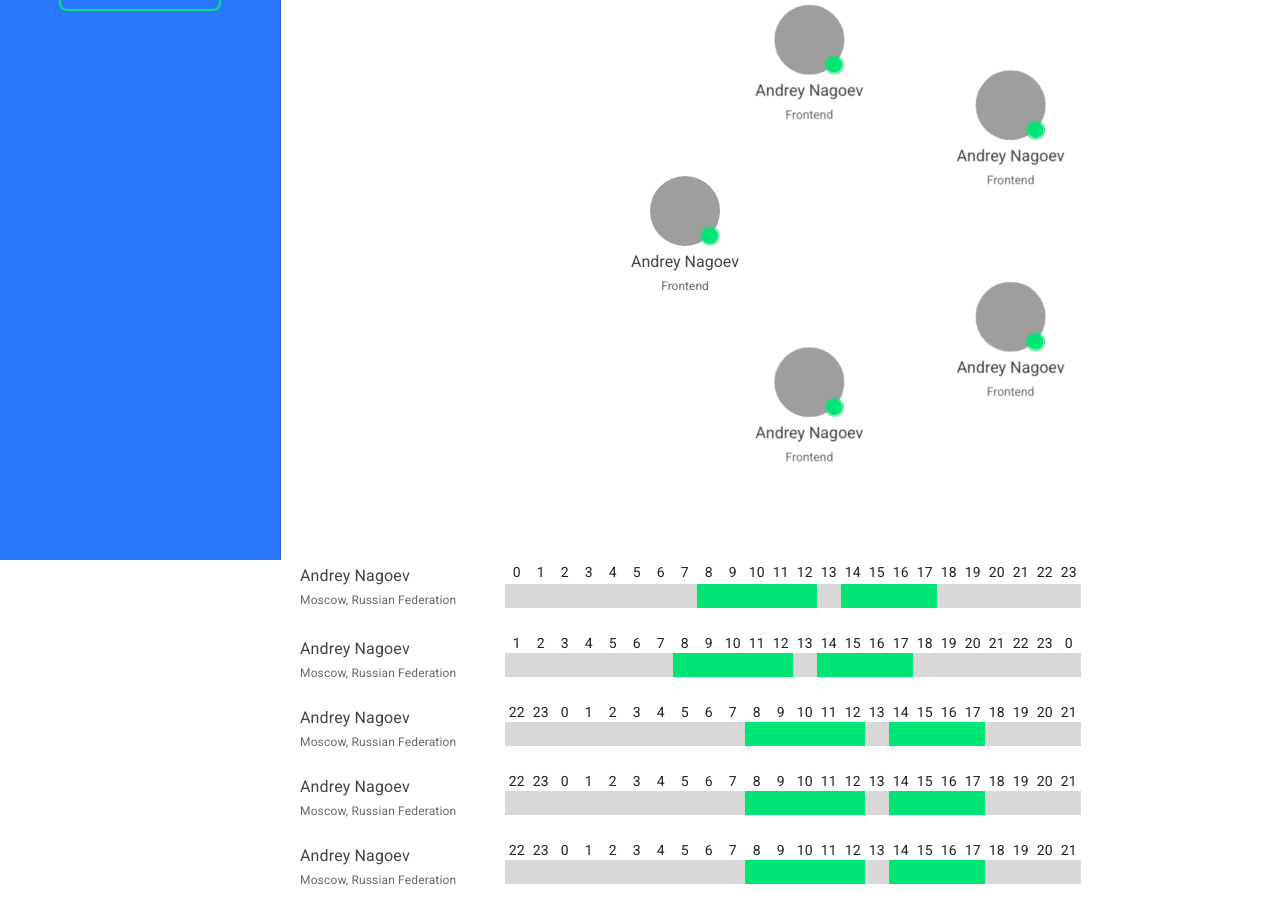
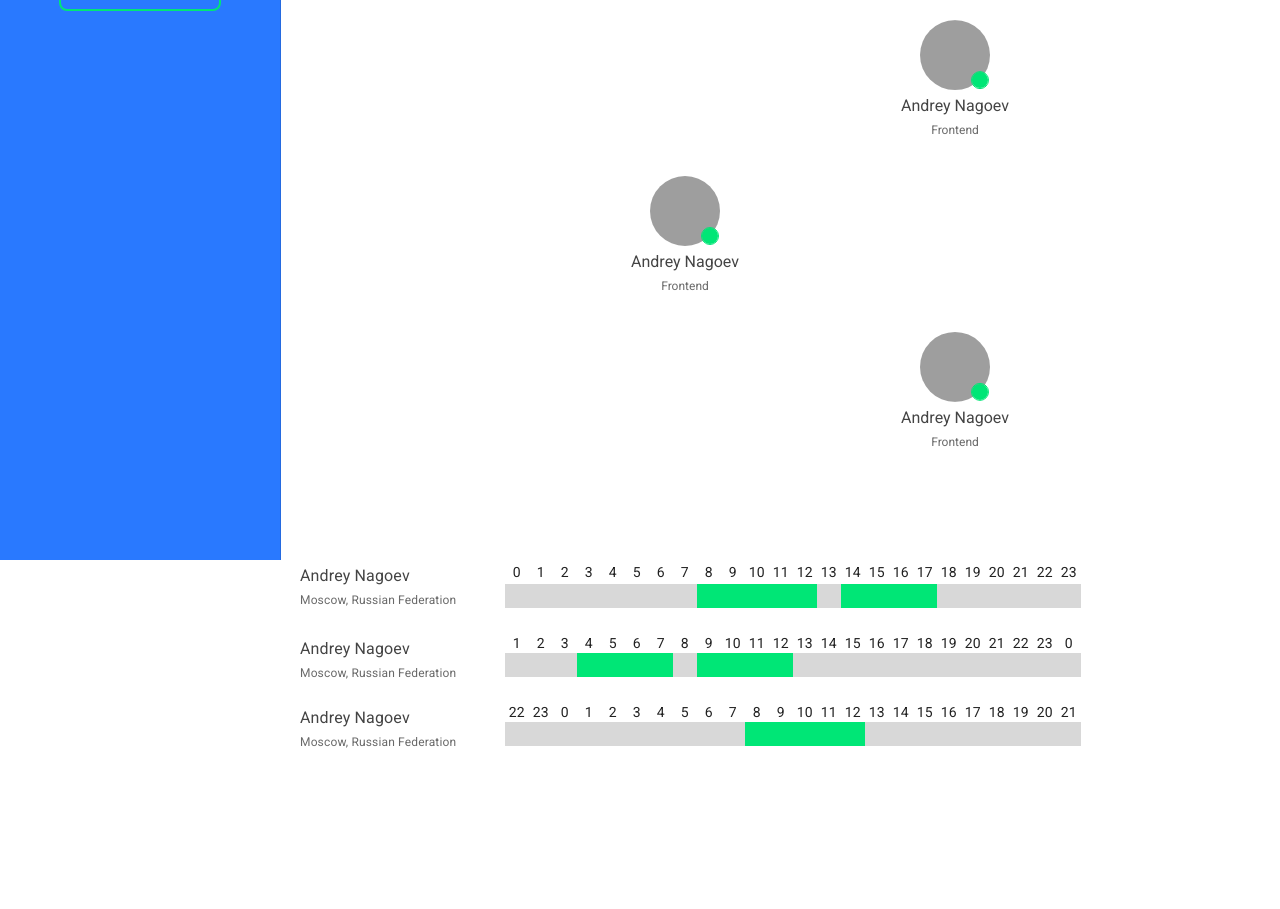
Before and after one commit to Back-To-The-Office/btto-front, a React (Create React App) app: page / in a window 1280 px wide. Shown: the part 240-1149 px from the top of the page. After the commit the page ends 1011 px from the top, so only its background shows below. Built offline with nearby package versions, Linux system fonts and the light colour scheme; grey boxes are pictures that could not be loaded.

Commit message:
Added worktime-display, fixed blur bug

```diff
--- a/src/components/UI/styled-badge/styled-badge.component.js
+++ b/src/components/UI/styled-badge/styled-badge.component.js
@@ -14,19 +14,8 @@ const StyledBadge = withStyles(theme => ({
             width: '100%',
             height: '100%',
             borderRadius: '50%',
-            animation: '$ripple 1.2s infinite ease-in-out',
             border: '1px solid currentColor',
             content: '""'
-        }
-    },
-    '@keyframes ripple': {
-        '0%': {
-            transform: 'scale(1)',
-            opacity: 1
-        },
-        '100%': {
-            transform: 'scale(2)',
-            opacity: 0
         }
     }
 }))(Badge)
--- a/src/components/team-circle/team-circle.component.js
+++ b/src/components/team-circle/team-circle.component.js
@@ -10,7 +10,7 @@ const TeamCircle = ( { users } ) => (
             {users.map((user, index) => {
                 const degree = getUserDegree(users.length, index);
                 return (
-                    <CircleItem degree={degree}>
+                    <CircleItem key={user.id} degree={degree}>
                         <CircleInner degree={degree}>
                             <UserAvatar user={user} />
                         </CircleInner>
--- a/src/components/team-table/row/row.component.js
+++ b/src/components/team-table/row/row.component.js
@@ -11,7 +11,7 @@ const TeamTableRow = ( { user, mainUserTimezone } ) => {
     return (
         <TableRow>
             <UserCell user={user} />
-            <TimeCell offsetTime={offsetTime} workTime={workTime} />
+            <TimeCell offsetTime={offsetTime} workTime={workTime} offset={timezone / 60} />
         </TableRow>
     )
 }
--- a/src/components/team-table/time-cell/time-cell.component.js
+++ b/src/components/team-table/time-cell/time-cell.component.js
@@ -1,6 +1,8 @@
 import React from 'react';
 import { TimeCellWrapper, TimeCellFragment, WorkTime } from './time-cell.styles';
 import TableCell from '../table-cell/table-cell.component';
+import { useDispatch, useSelector } from 'react-redux';
+import { pickUser } from '../../../redux/worktime-display/worktime-display.actions';
 
 const checkTimeIsWorkTime = (time, workTime) => {
     for (let workPeriod of workTime) {
@@ -11,16 +13,26 @@ const checkTimeIsWorkTime = (time, workTime) => {
     return false;
 }
 
-const TeamTableTimeCell = ( { offsetTime, workTime } ) => {
+const TeamTableTimeCell = ( { offsetTime, workTime, offset } ) => {
+    const pickedUser = useSelector(state => state.worktimeDisplay),
+          dispatch = useDispatch(),
+          normalTime = [...Array(24).keys()];
+    const { pickedWorkTime, pickedTimezone } = pickedUser;
     return (
-        <TableCell>
+        <TableCell onClick={() => dispatch(pickUser({
+            pickedWorkTime: workTime,
+            pickedTimezone: offset
+        }))}>
             <TimeCellWrapper>
-                {offsetTime.map(time => (
-                    <TimeCellFragment key={time}>
-                        <p>{time}</p>
-                        <WorkTime isWorkTime={checkTimeIsWorkTime(time, workTime)} />
-                    </TimeCellFragment>
-                ))}
+                {offsetTime.map(time => {
+                    const offsetIndex = -(pickedTimezone - offset);
+                    return (
+                        <TimeCellFragment isPickedTime={pickedWorkTime.length ? checkTimeIsWorkTime(normalTime[time] + offsetIndex, pickedWorkTime) : true} key={time}>
+                            <p>{time}</p>
+                            <WorkTime isWorkTime={checkTimeIsWorkTime(time, workTime)} />
+                        </TimeCellFragment>
+                    )
+                })}
             </TimeCellWrapper>
         </TableCell>
     )
--- a/src/components/team-table/time-cell/time-cell.styles.js
+++ b/src/components/team-table/time-cell/time-cell.styles.js
@@ -1,15 +1,28 @@
-import styled from 'styled-components';
+import styled, { css } from 'styled-components';
 import { BTTO_GREEN, BTTO_LIGHTER_GREY } from '../../../common-styles/vars';
 
 export const TimeCellWrapper = styled.div`
     display: flex;
+    cursor: pointer;
+`
+
+export const TimeCellAfterElement = css`
+    &::after {
+        content: '';
+        position: absolute;
+        background-color: rgba(55, 71, 79, 0.5);
+        width: 100%;
+        height: 100%;
+    }
 `
 
 export const TimeCellFragment = styled.div`
     display: flex;
     flex-direction: column;
+    position: relative;
     align-items: center;
-    margin-bottom: 25px;
+    padding-bottom: 25px;
+    ${props => !props.isPickedTime ? TimeCellAfterElement : ''}
 `
 
 export const WorkTime = styled.div`
--- a/src/pages/team/team.page.js
+++ b/src/pages/team/team.page.js
@@ -23,7 +23,7 @@ const users = [
         role: 'Frontend',
         img: 'https://img1.looper.com/img/gallery/audi-may-have-spoiled-who-saves-tony-stark-in-avengers-4/intro-1547480934.jpg',
         isOnline: true,
-        workTime: [[8, 12], [14, 17]]
+        workTime: [[4, 7], [9, 12]]
     },
     {
         id: 3,
@@ -33,27 +33,7 @@ const users = [
         role: 'Frontend',
         img: 'https://img1.looper.com/img/gallery/audi-may-have-spoiled-who-saves-tony-stark-in-avengers-4/intro-1547480934.jpg',
         isOnline: true,
-        workTime: [[8, 12], [14, 17]]
-    },
-    {
-        id: 4,
-        timezone: 0,
-        name: 'Andrey Nagoev',
-        geo: 'Moscow, Russian Federation',
-        role: 'Frontend',
-        img: 'https://img1.looper.com/img/gallery/audi-may-have-spoiled-who-saves-tony-stark-in-avengers-4/intro-1547480934.jpg',
-        isOnline: true,
-        workTime: [[8, 12], [14, 17]]
-    },
-    {
-        id: 5,
-        timezone: 0,
-        name: 'Andrey Nagoev',
-        geo: 'Moscow, Russian Federation',
-        role: 'Frontend',
-        img: 'https://img1.looper.com/img/gallery/audi-may-have-spoiled-who-saves-tony-stark-in-avengers-4/intro-1547480934.jpg',
-        isOnline: true,
-        workTime: [[8, 12], [14, 17]]
+        workTime: [[8, 12]]
     }
 ]
 
--- a/src/redux/root-reducer/rootReducer.js
+++ b/src/redux/root-reducer/rootReducer.js
@@ -1,8 +1,10 @@
 import { combineReducers } from 'redux';
 import registrationReducer from '../registration/registration.reducer';
 import authReducer from '../auth/auth.reducer';
+import worktimeDisplayReducer from '../worktime-display/worktime-display.reducer';
 
 export default combineReducers({
     registration: registrationReducer,
-    auth: authReducer
+    auth: authReducer,
+    worktimeDisplay: worktimeDisplayReducer
 })
--- /dev/null
+++ b/src/redux/worktime-display/worktime-display.actions-types.js
@@ -0,0 +1,2 @@
+export const SET_USER_WORKTIME = 'SET_USER_WORKTIME';
+export const CLEAR_USER_WORKTIME = 'CLEAR_USER_WORKTIME';
--- /dev/null
+++ b/src/redux/worktime-display/worktime-display.actions.js
@@ -0,0 +1,22 @@
+import { SET_USER_WORKTIME, CLEAR_USER_WORKTIME } from './worktime-display.actions-types';
+import { INITIAL_STATE } from './worktime-display.reducer';
+
+export const pickUser = userInfo => (dispatch, getState) => {
+    const currentWorktimeDisplayState = JSON.stringify(getState().worktimeDisplay);
+    const initialWorktimeDisplayState = JSON.stringify(INITIAL_STATE);
+    if (currentWorktimeDisplayState === initialWorktimeDisplayState) {
+        dispatch(setUserWorktime(userInfo));
+    } else {
+        dispatch(clearUserWorktime())
+    }
+}
+
+
+const setUserWorktime = userInfo => ({
+    type: SET_USER_WORKTIME,
+    payload: userInfo
+});
+
+const clearUserWorktime = () => ({
+    type: CLEAR_USER_WORKTIME
+})
--- /dev/null
+++ b/src/redux/worktime-display/worktime-display.reducer.js
@@ -0,0 +1,19 @@
+import { SET_USER_WORKTIME, CLEAR_USER_WORKTIME } from './worktime-display.actions-types';
+
+export const INITIAL_STATE = {
+    pickedWorkTime: [],
+    pickedTimezone: 0
+}
+
+const worktimeDisplayReducer = (state=INITIAL_STATE, action) => {
+    switch (action.type) {
+        case SET_USER_WORKTIME:
+            return action.payload
+        case CLEAR_USER_WORKTIME:
+            return INITIAL_STATE
+        default:
+            return state
+    }
+}
+
+export default worktimeDisplayReducer
```
